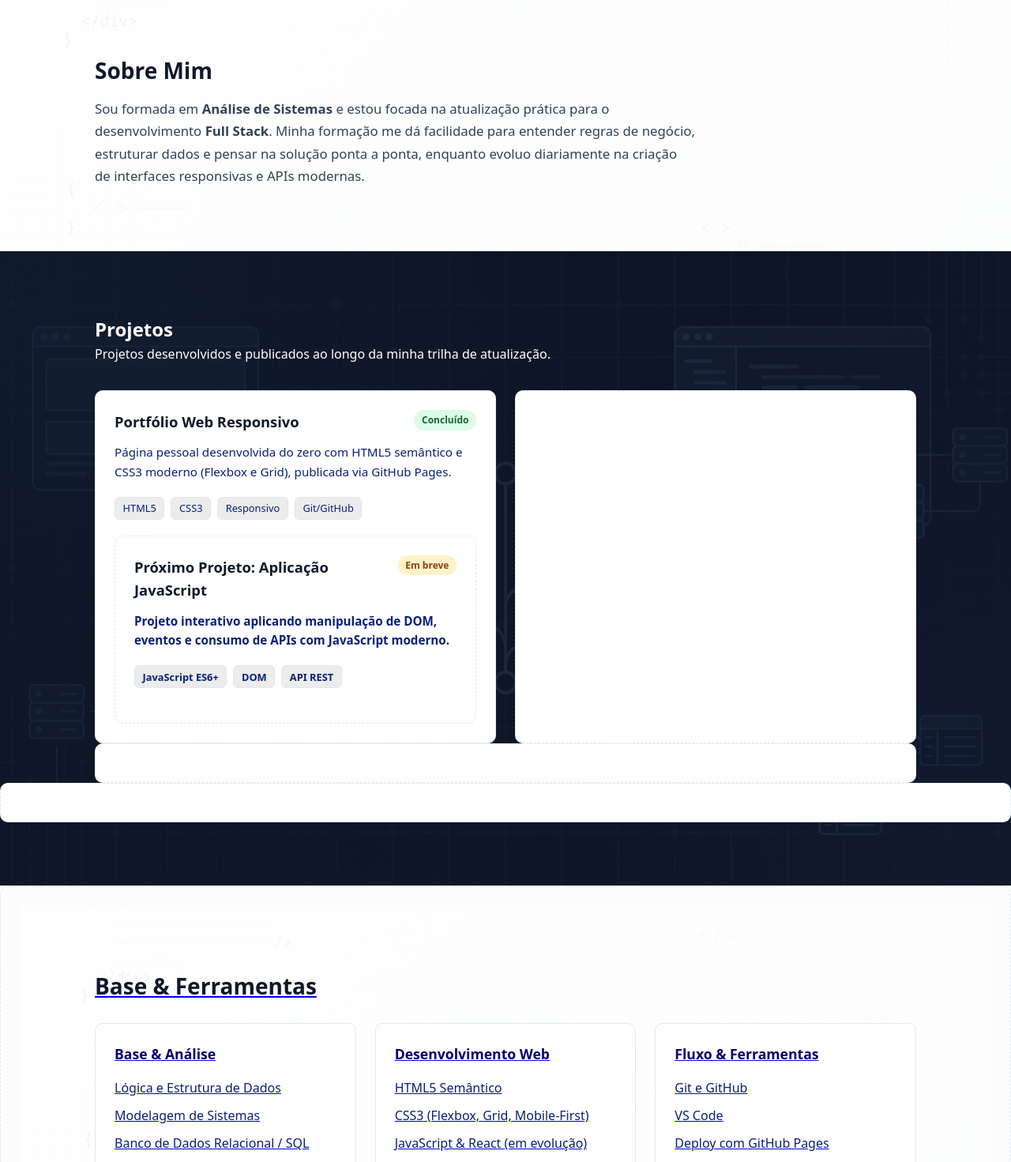
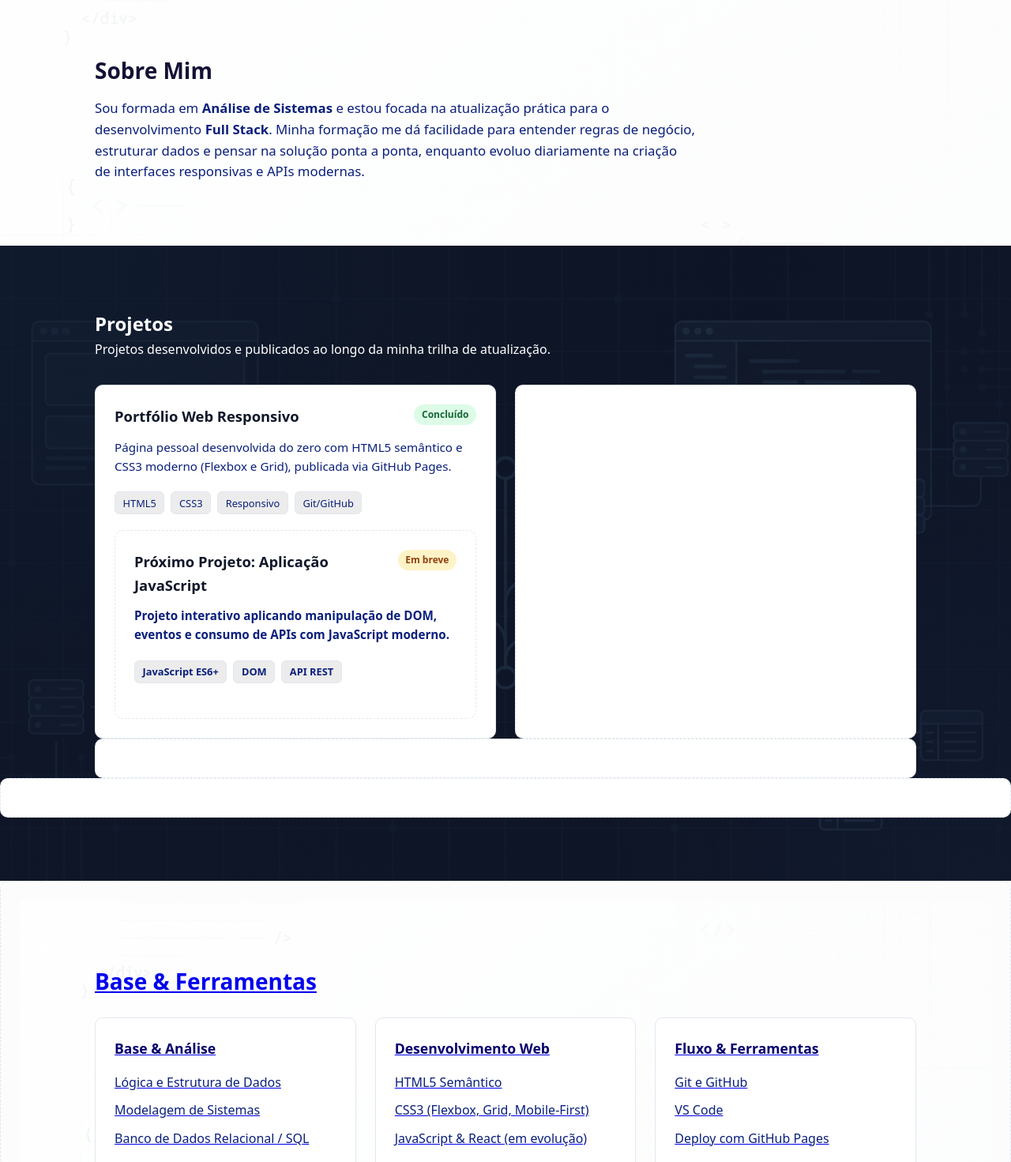
Before and after one commit to nandymax/portfolio-web, a plain HTML site: page index.html in a window 1280 px wide. Shown: the part 460-1931 px from the top of the page at 79% size. Drawn offline with Linux system fonts and the light colour scheme.

```diff
--- a/css/style.css
+++ b/css/style.css
@@ -191,15 +191,7 @@ btn-outline {
 }
 
 
-.section-alt h2 {
-  color: #0f172a;
-  font-weight: 700;
-}
 
-.section-alt p {
-  color: #334155;
-  line-height: 1.7;
-}
 
 .section h2 {
   font-size: 1.75rem;
```
